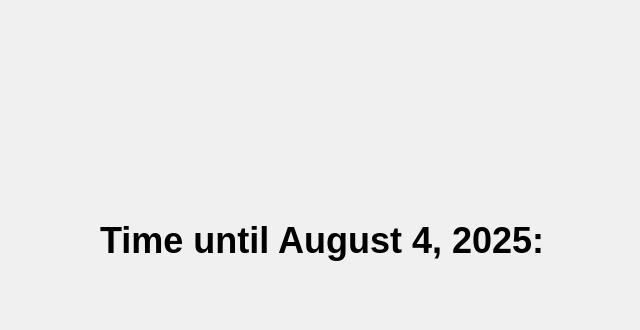
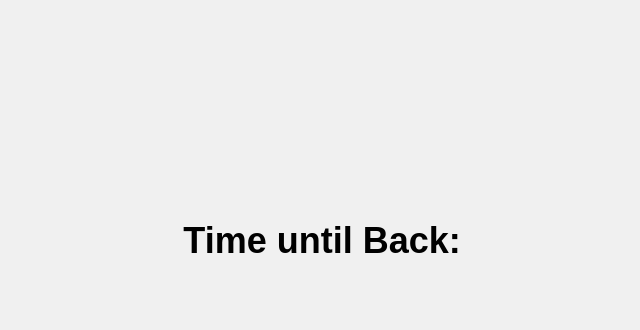
Before and after one commit to Levijaeger160/Notion, a plain HTML site: page countdown.html in a window 1280 px wide. Shown: the part 132-462 px from the top of the page, without its empty margins (318-958 px from the left). Drawn offline with Linux system fonts and the light colour scheme.

Commit message:
Update countdown.html

```diff
--- a/countdown.html
+++ b/countdown.html
@@ -1,4 +1,4 @@
-<!DOCTYPE html>
+ <!DOCTYPE html>
 <html lang="en">
 <head>
     <meta charset="UTF-8">
@@ -28,7 +28,7 @@
     </style>
 </head>
 <body>
-    <div class="text">Time until August 4, 2025:</div>
+    <div class="text">Time until Back:</div>
     <div class="countdown" id="countdownTimer">Loading countdown...</div>
 
     <script>
```
